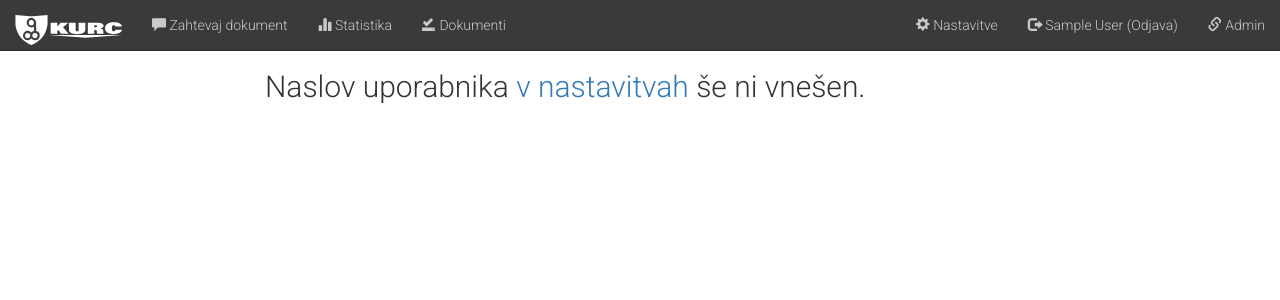
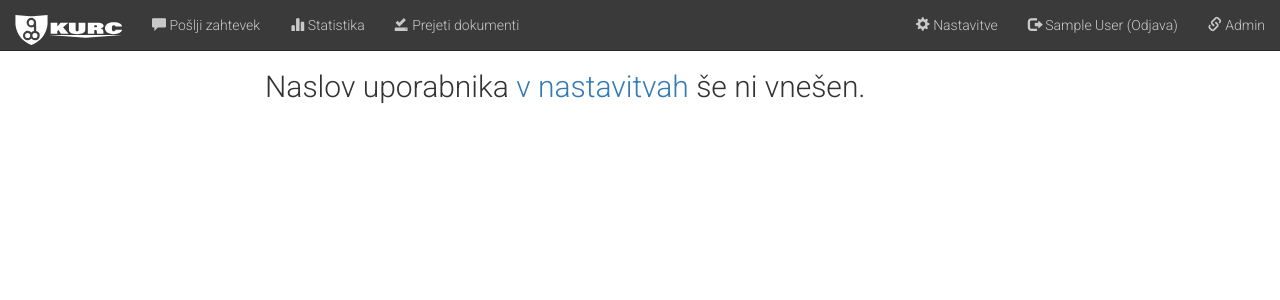
Before and after one commit to romunov/kurc, a Django app: page /docs in a window 1280 px wide. Shown: the top 300 px of the page. Run offline with Django 3.2, Linux system fonts and the light colour scheme; the visitor is signed in with stand-in values (Sample User, id 1); some libraries are stand-ins or nearby versions.

Commit message:
remodeliral meni

```diff
--- a/frontend/templates/frontend/base.html
+++ b/frontend/templates/frontend/base.html
@@ -47,7 +47,7 @@
         <div class="collapse navbar-collapse" id="topFixedNavbar1">
             <ul class="nav navbar-nav">
                 {% if user and not user.is_anonymous %}
-                <li><a href="/docs"><span class="glyphicon glyphicon-comment"></span> Zahtevaj dokument</a></li>
+                <li><a href="/docs"><span class="glyphicon glyphicon-comment"></span> Pošlji zahtevek</a></li>
                 {% endif %}
             </ul>
             <ul class="nav navbar-nav">
@@ -56,7 +56,7 @@
                 {% endif %}
             </ul>
             <ul class="nav navbar-nav">
-                <li><a href="/upload"><span class="glyphicon glyphicon-saved"></span> Dokumenti</a></li>
+                <li><a href="/upload"><span class="glyphicon glyphicon-saved"></span> Prejeti dokumenti</a></li>
             </ul>
             <ul class="nav navbar-nav navbar-right">
                 {% if user and not user.is_anonymous %}
```
